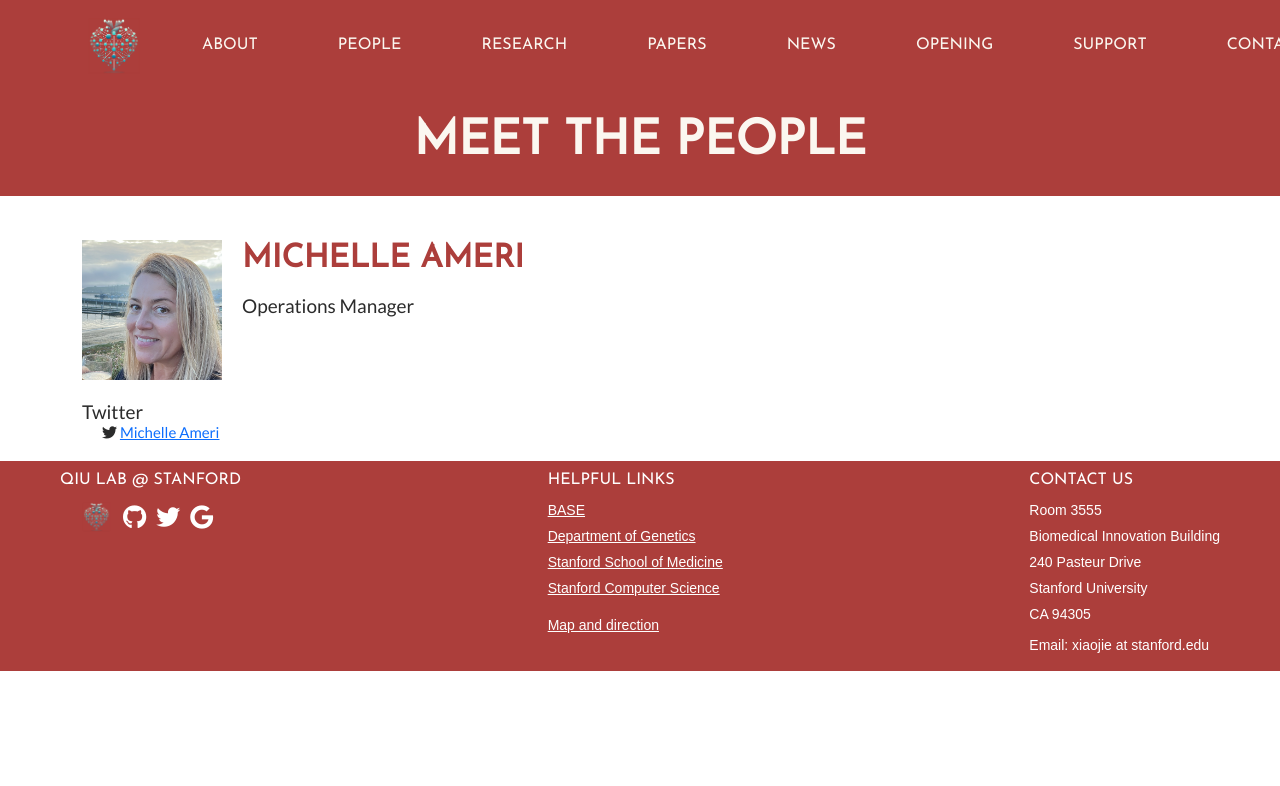
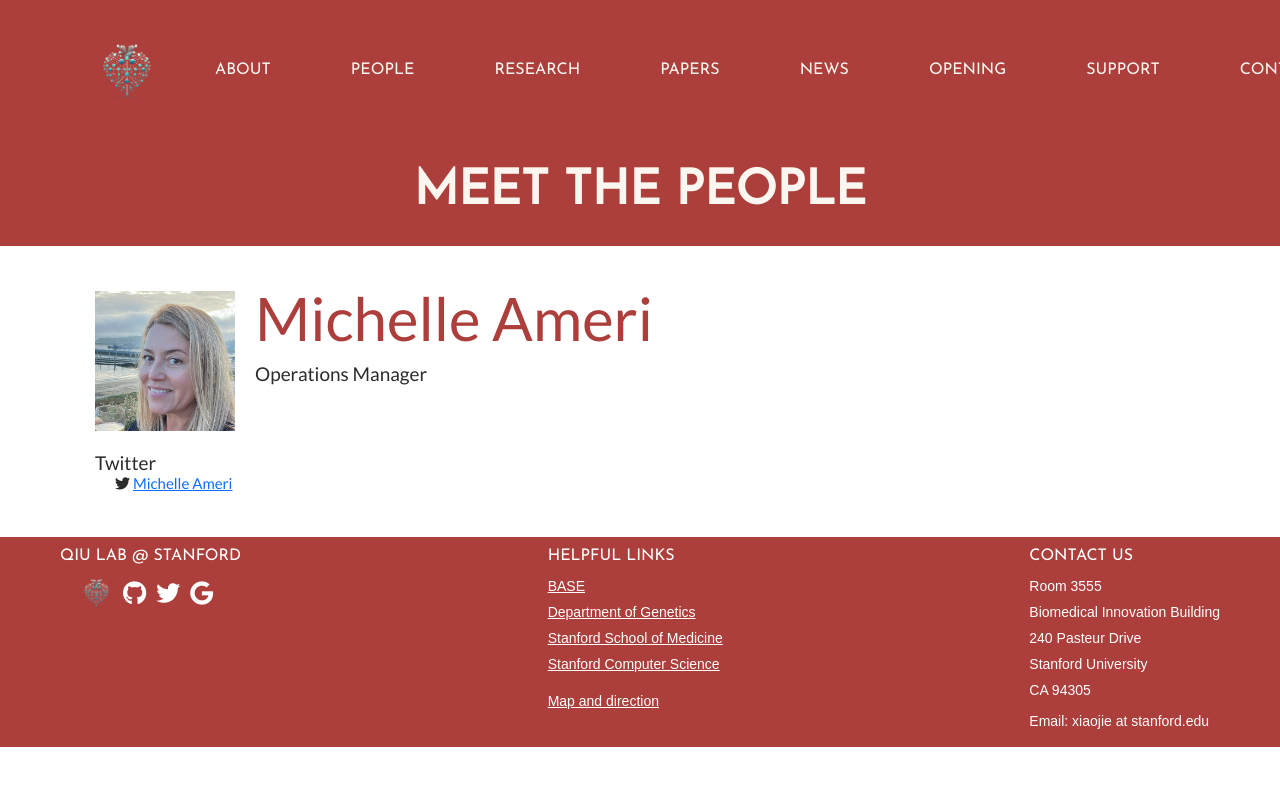
Before and after one commit to aristoteleo/qiu_lab_website, a Jekyll site: the page built from _people/michelle.md, in a window 1280 px wide. Shown: the top 786 px of the page. Built offline with Jekyll 4.4.1, drawn with Linux system fonts in a browser that asks for light colours.

Commit message:
reformat people and paper layout

```diff
--- a/_layouts/people.html
+++ b/_layouts/people.html
@@ -2,16 +2,16 @@
 layout: "wrapper"
 ---
 
-<div class="container mt-4">
+<div class="container">
         <div class="bigspacer"></div>
         <div class="row">
             <div class="col-lg-12">
                 <div class="media">
                     <img class="pull-left pad-right media-object" width="160" src="{{ site.baseurl }}/assets/images/headshots/{% if page.headshot %}{{ page.headshot }}{% else %}placeholder-headshot.png{% endif %}">
                     <div class="media-body">
-                        <h2>
+                        <div class="bigtitle" style="color: #AC3E3B;">
                             {{ page.name }}
-                        </h2>
+                        </div>
                         <p>
                             <div class="smallhead">
                                 {{ page.position }}
@@ -23,7 +23,7 @@
         </div>
         <div class="bigspacer"></div>
         <div class="row">
-            <div class="col-lg-3">
+            <div class="col-lg-2">
                 {% if page.cv_url %}
                 <div class="smallhead">
                     CV
@@ -80,7 +80,7 @@
                 <div class="bigspacer"></div>
                 {% endif %}
             </div>
-            <div class="col-lg-8">
+            <div class="col-lg-10">
                 <div class="justified-paragraph">
                   {{ page.bio }}
                 </div>
--- a/_sass/2-layouts/index.sass
+++ b/_sass/2-layouts/index.sass
@@ -61,6 +61,12 @@
         padding: 0
         min-height: 450px
 
+.container
+  padding-top: 25px
+  padding-left: 25px
+  padding-right: 25px
+  padding-bottom: 25px
+
 .pad-right
   padding-right: 20px
 
```
Also changed, not shown: _layouts/paper.html (+6 -5 lines).
